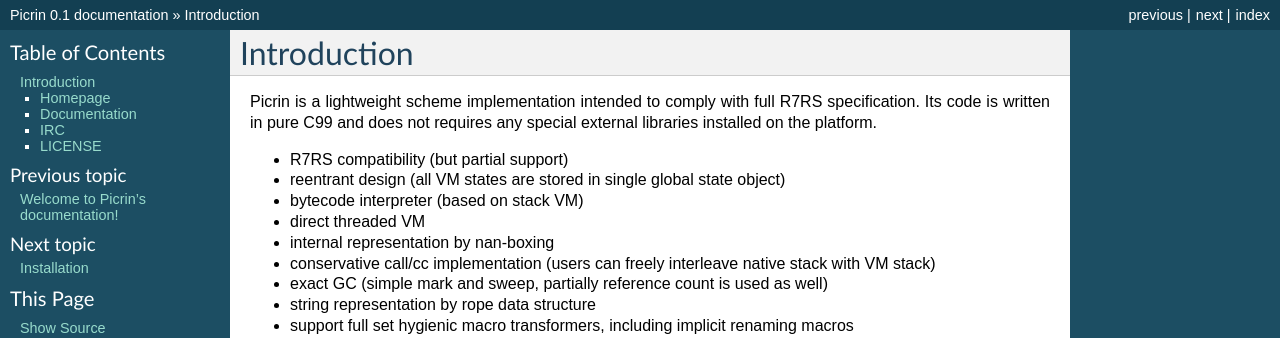
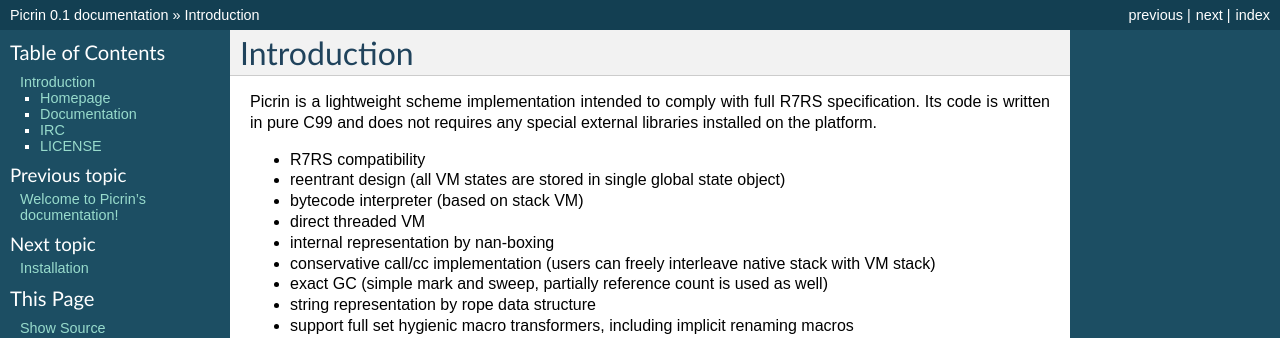
Before and after one commit to picrin-scheme/picrin, a Sphinx documentation site: the page built from docs/intro.rst, in a window 1280 px wide. Shown: the top 338 px of the page. Built offline with Sphinx 7.4.7, drawn with Linux system fonts in a browser that asks for light colours.

Commit message:
R7RS compatibility is no longer 'partial'

```diff
--- a/docs/intro.rst
+++ b/docs/intro.rst
@@ -3,7 +3,7 @@
 
 Picrin is a lightweight scheme implementation intended to comply with full R7RS specification. Its code is written in pure C99 and does not requires any special external libraries installed on the platform.
 
-- R7RS compatibility (but partial support)
+- R7RS compatibility
 - reentrant design (all VM states are stored in single global state object)
 - bytecode interpreter (based on stack VM)
 - direct threaded VM
```
Also changed, not shown: README.md (+1 -1 lines).
